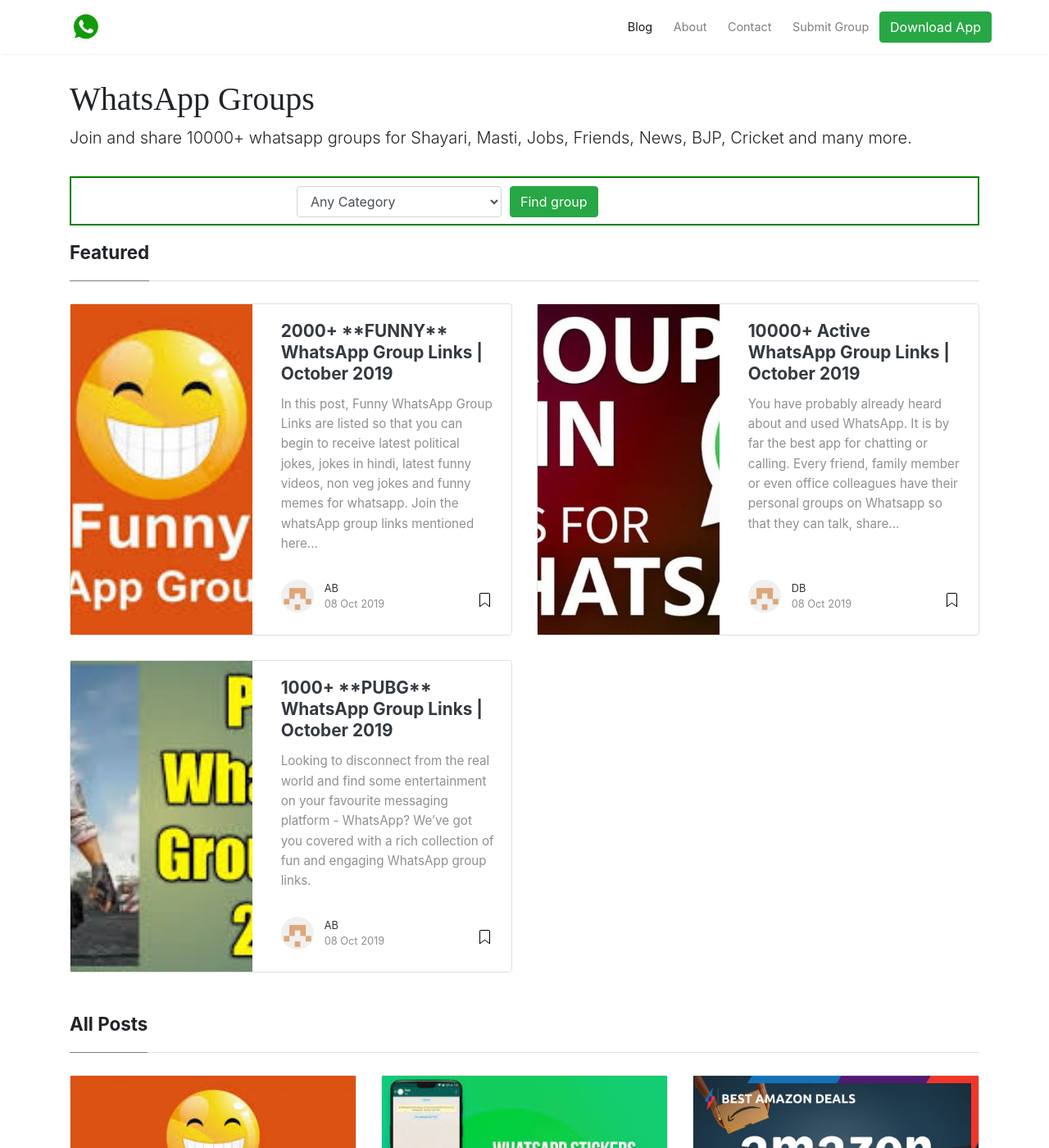
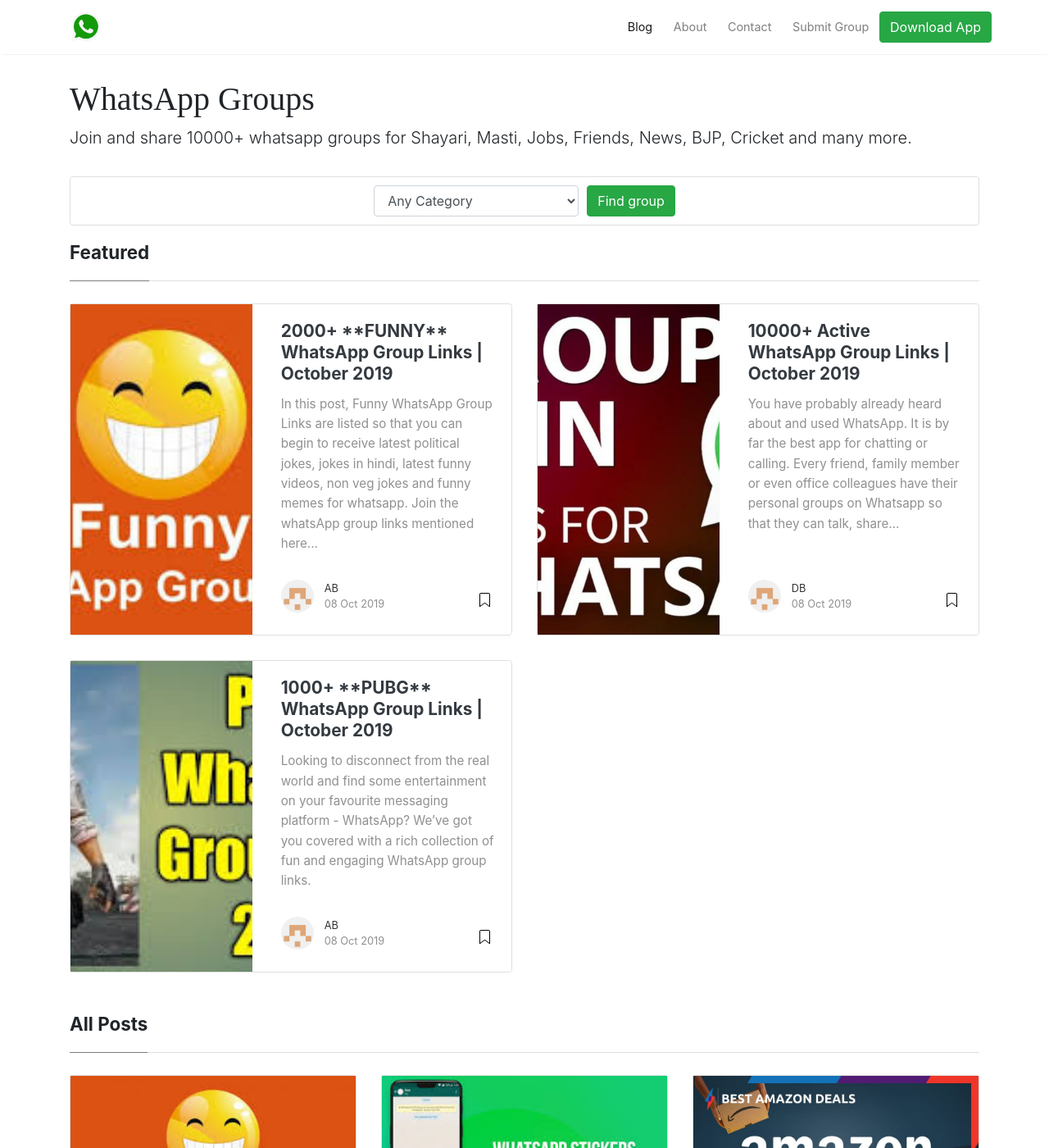
Before and after one commit to distant-gradient/bestwhatsappgroups.app, a Jekyll site: the page built from index.html, in a window 1280 px wide and 1400 px high. Shown: the whole window at 82% size. Built offline with Jekyll 4.4.1, drawn with Linux system fonts in a browser that asks for light colours; nearby versions of some CDN libraries; the list of posts is cut into pages by our own code.

Commit message:
fixed the ui issue in mobile view

```diff
--- a/_includes/groups-list.html
+++ b/_includes/groups-list.html
@@ -15,11 +15,6 @@
 }
 #divElement{
 padding: 10px;
-padding-left:275px;
-height: 60px;
-border: solid;
-border-width: 2px;
-border-color: green;
 }
 </style>
 
@@ -51,7 +46,8 @@
 </script>
 
 <!--<script type ="text/javascript" src="../assets/js/group-search.js"><script/> -->
-<div id = "divElement">
+<div id = "divElement" class="listfeaturedtag" style="text-align: center">
+  <div style="display:inline-flex">
   <select id="selectBox" class="form-control">
     <option value="" hidden>Any Category</option>
     <option value="all">All</option>
@@ -66,5 +64,6 @@
   </select>
   <button type="submit" class="btn btn-success" value="Find group" onclick="fetch_links()">Find group</button>
   </div>
+</div>
 <div id ="links">
 </div>
```
Also changed, not shown: other parts of _includes/groups-list.html (+2 -0 lines). Lines whose indentation alone changed are shown as unchanged.
